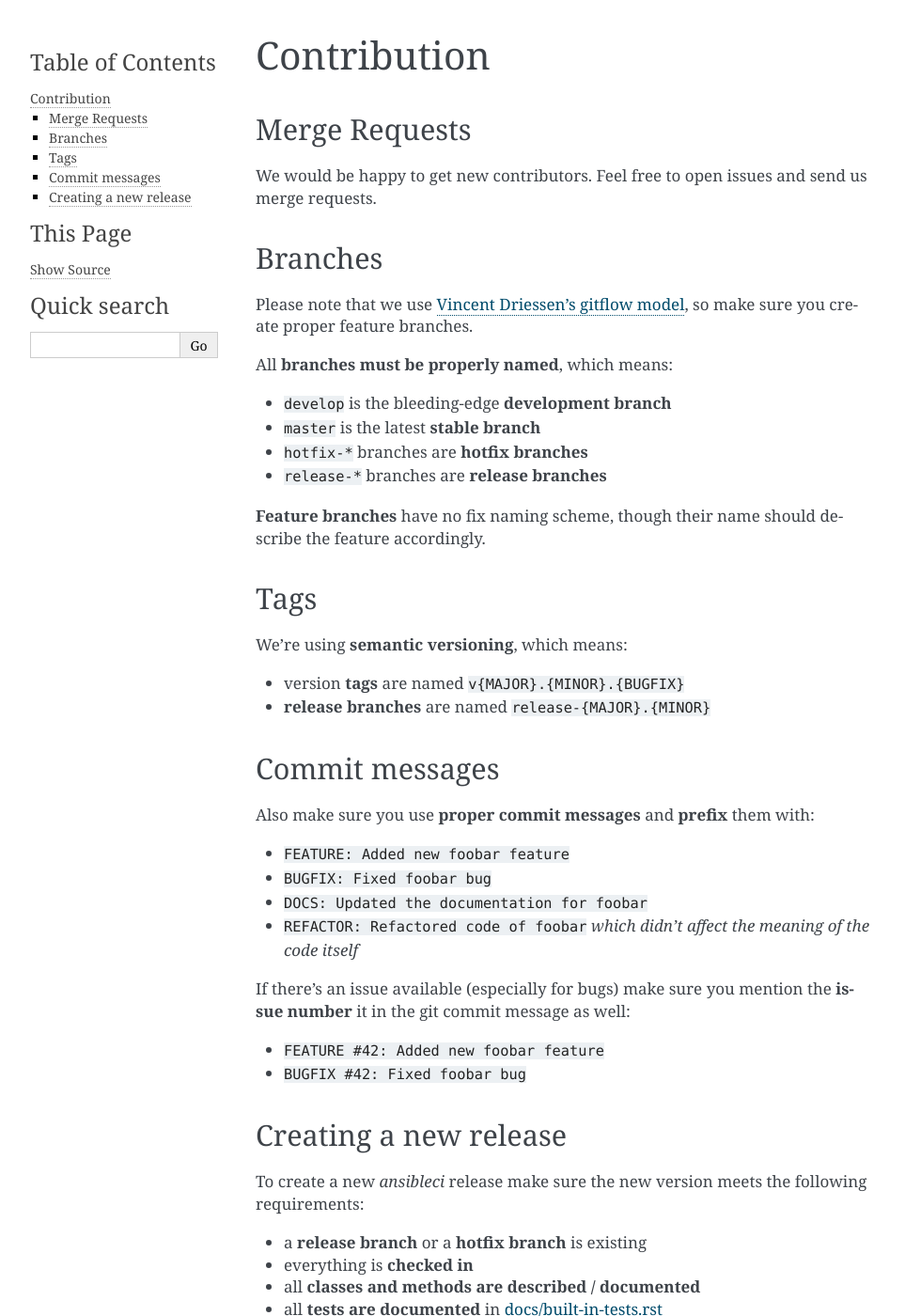
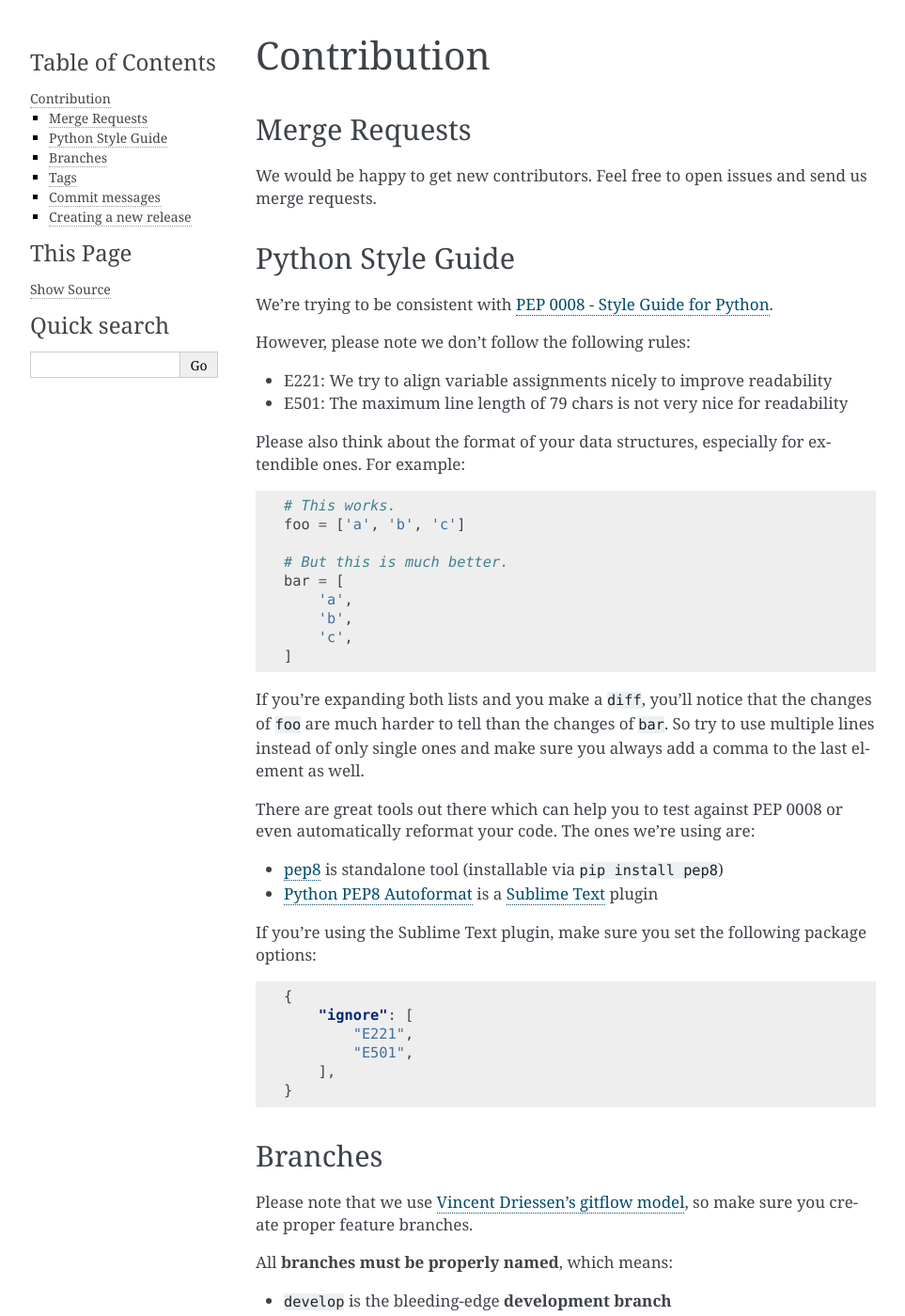
Before and after one commit to confirm/ansibleci, a Sphinx documentation site: the page built from docs/contribution.rst, in a window 1280 px wide and 1400 px high. Shown: the whole window at 94% size, without its empty margins (148-1111 px from the left). Built offline with Sphinx 7.4.7, drawn with Linux system fonts in a browser that asks for light colours.

Commit message:
DOCS: Added Python Style Guide

```diff
--- a/docs/contribution.rst
+++ b/docs/contribution.rst
@@ -5,6 +5,51 @@ Merge Requests
 --------------
 
 We would be happy to get new contributors. Feel free to open issues and send us merge requests.
+
+Python Style Guide
+------------------
+
+We're trying to be consistent with `PEP 0008 - Style Guide for Python <https://www.python.org/dev/peps/pep-0008/>`_.
+
+However, please note we don't follow the following rules:
+
+* E221: We try to align variable assignments nicely to improve readability
+* E501: The maximum line length of 79 chars is not very nice for readability
+
+Please also think about the format of your data structures, especially for extendible ones.
+For example:
+
+.. code-block:: python
+
+    # This works.
+    foo = ['a', 'b', 'c']
+
+    # But this is much better.
+    bar = [
+        'a',
+        'b',
+        'c',
+    ]
+
+If you're expanding both lists and you make a ``diff``, you'll notice that the changes of ``foo`` are much harder to tell than the changes of ``bar``.
+So try to use multiple lines instead of only single ones and make sure you always add a comma to the last element as well.
+
+There are great tools out there which can help you to test against PEP 0008 or even automatically reformat your code.
+The ones we're using are:
+
+* `pep8 <https://pypi.python.org/pypi/pep8>`_ is standalone tool (installable via ``pip install pep8``)
+* `Python PEP8 Autoformat <https://packagecontrol.io/packages/Python%20PEP8%20Autoformat>`_ is a `Sublime Text <http://www.sublimetext.com/>`_ plugin
+
+If you're using the Sublime Text plugin, make sure you set the following package options:
+
+.. code-block:: json
+
+    {
+        "ignore": [
+            "E221",
+            "E501",
+        ],
+    }
 
 Branches
 --------
```
